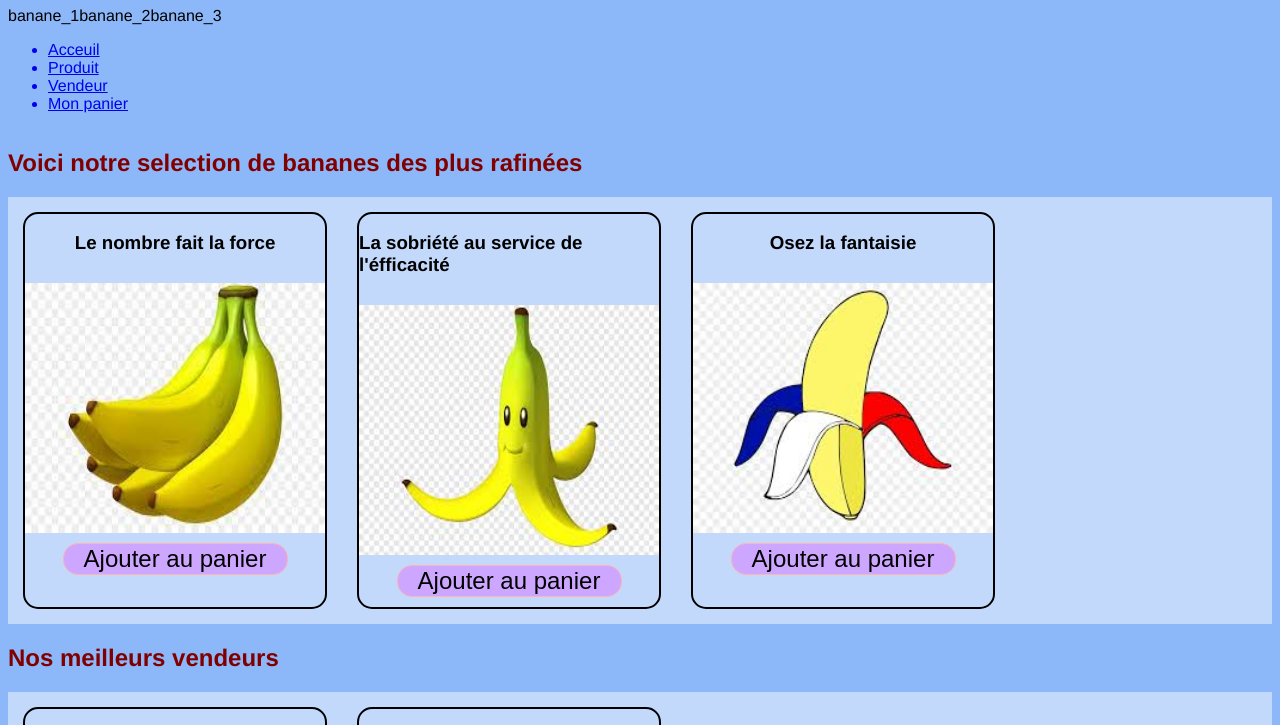
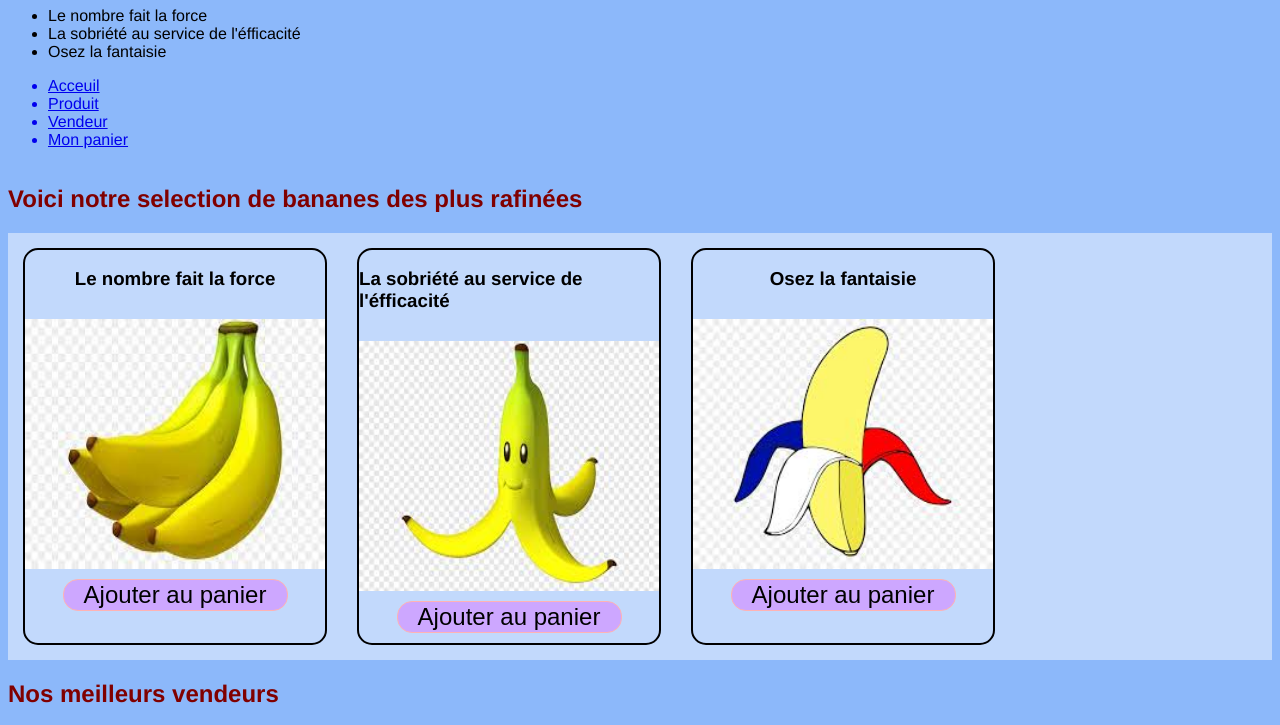
Before and after one commit to MA-antoine-33/js-for-try, a website: page index.html in a window 1280 px wide. Shown: the part 73-798 px from the top of the page. Drawn offline with Linux system fonts and the light colour scheme.

Commit message:
Dev of first promise and table

```diff
--- a/index.html
+++ b/index.html
@@ -13,7 +13,7 @@
     <body>
         <header>
             <h1>Le JavaScript c'est dans la poche</h1>
-            <div id="users"></div>
+            <div id="users"><div id="image_banane"></div></div>
             <div class="nav-header">
                 <script src="./js/product.js"></script>
                 <script src="./js/app.js"></script>
--- a/js/app.js
+++ b/js/app.js
@@ -1,4 +1,4 @@
-//création de la promesse
+//création de la promesse nom + image
 const promiseGetUsers = new Promise(function(resolve, reject){
     if(Product !== 'undefined'){
         resolve(Product)
@@ -7,16 +7,15 @@ const promiseGetUsers = new Promise(function(resolve, reject){
     }
 })
 
-//Récuperer l'état de la promesse
+//Récuperer l'état de la promesse nom
 promiseGetUsers
     .then(function(prod){
+        let liste = '<ul>';
         for (let user of prod){
-            document.querySelector("#users").innerHTML += user.name;
+            liste += `<li>${user.name}</li>`;
         }
-
-        return prod.length;
-    }).then(function(nbProduct){
-        console.log("Il y a : " + nbProduct + " produits")
+        liste += '</ul>';
+        document.querySelector("#users").innerHTML = liste;
     })
     .catch(function(error){
         console.log(error);
--- a/js/product.js
+++ b/js/product.js
@@ -1,5 +1,17 @@
 const Product = [
-    {id: 1, name : 'banane_1'},
-    {id: 2, name : 'banane_2'},
-    {id: 3, name : 'banane_3'}
+    {
+        "name": 'Le nombre fait la force',
+        "imageUrl": "./images/banane_1.jpg",
+        "altTxt":"Notre premier spécimen de banane"
+    },
+    {
+        "name": "La sobriété au service de l'éfficacité",
+        "imageUrl": "../images/banane_2.jpg",
+        "altTxt":"Notre deuxième spécimen de banane"
+    },
+    {
+        "name": 'Osez la fantaisie',
+        "imageUrl": "../images/banane_3.jpg",
+        "altTxt":"Notre troisième spécimen de banane"
+    },
 ]
```
Also changed, not shown: back json/product.json (added, +7 -0 lines).
